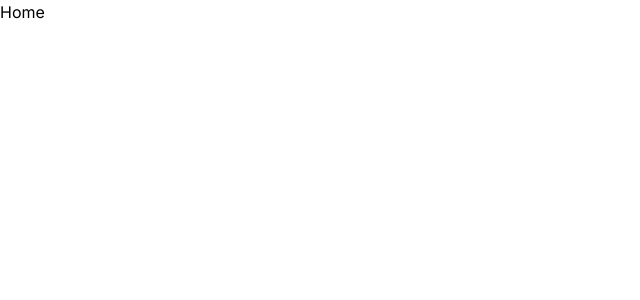
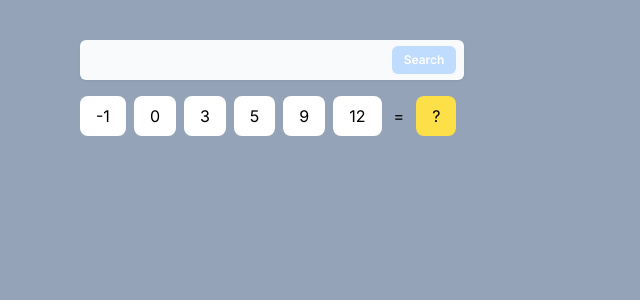
Before and after one commit to Keemluvr/find-number, a Next.js app: page / in a window 1280 px wide. Shown: the top 300 px of the page, without its empty margins (0-640 px from the left). Built offline with nearby package versions, Linux system fonts and the light colour scheme.

Commit message:
feat: add interface to search number

```diff
--- a/src/app/layout.tsx
+++ b/src/app/layout.tsx
@@ -16,7 +16,7 @@ export default function RootLayout({
 }>) {
   return (
     <html lang="en">
-      <body className={inter.className}>{children}</body>
+      <body className={`bg-slate-400 ${inter.className}`}>{children}</body>
     </html>
   );
 }
--- a/src/app/page.tsx
+++ b/src/app/page.tsx
@@ -1,6 +1,78 @@
+'use client'
+
+import { useState } from "react";
+import Input from "@/components/input-with-button";
+import binarySearch from "@/helpers/binary-search";
 
 export default function Home() {
+  const [allNumbers, setAllNumbers] = useState<Array<number>>([-1, 0, 3, 5, 9, 12])
+  const [numToFind, setNumToFind] = useState<number | null>(null)
+  const [result, setResult] = useState<number | null>(null)
+  const [showErrow, setShowError] = useState<boolean>(false)
+
+  const onChangeInputValue = (evt: React.ChangeEvent<HTMLInputElement>) => {
+    const newValue = evt.target.value
+
+    if(!newValue) {
+      setShowError(true)
+      setNumToFind(null)
+      return
+    }
+
+    setNumToFind(Number(newValue))
+    setShowError(false)
+  }
+
+  const findNumber = () => {
+    if(typeof numToFind === 'number') {
+      const result = binarySearch(allNumbers, numToFind)
+      setResult(result)
+    }
+  }
+
+  const onPressKey = (event: any) => {
+    if (event.key === 'Enter') findNumber()
+  }
+
+  const wasFound = () => result !== -1
+
   return (
-  <>Home</>
+    <main className="container">
+      <div className="py-10">
+        <Input
+          buttonLabel="Search"
+          type="number"
+          onChange={onChangeInputValue}
+          OnPressButton={findNumber}
+          onPressKey={onPressKey}
+          disableButton={!Boolean(numToFind)}
+        />
+        <div className="text-xs mt-2 text-red-600 font-semibold">
+          {showErrow ? "Number is required!" : ""}
+        </div>
+
+
+        <div className="flex gap-2 mt-4">
+          {allNumbers.map((num, index) => (
+            <p
+              key={index}
+              className={`py-2 px-4 rounded-lg ${result === index ? "bg-green-400" : "bg-white"}`}
+            >
+              {num}
+            </p>
+          ))}
+          <span className="py-2 px-1">=</span>
+          <p
+            key={result}
+            data-test-id="result-card"
+            className={`py-2 px-4 rounded-lg ${result!== null ? wasFound() ? "bg-green-400" : "bg-red-400": "bg-yellow-300"}`}>
+            {typeof result === 'number'
+              ? wasFound() ? allNumbers[result] : result
+              : "?"
+            }
+          </p>
+        </div>
+      </div>
+    </main>
   );
 }
--- /dev/null
+++ b/src/components/input-with-button/index.tsx
@@ -0,0 +1,41 @@
+type InputWithButtonProps = {
+  buttonLabel: string,
+  onChange: (ecvt: React.ChangeEvent<HTMLInputElement>) => void
+  OnPressButton: React.MouseEventHandler<HTMLButtonElement>
+  type: React.HTMLInputTypeAttribute | undefined
+  onPressKey: React.KeyboardEventHandler<HTMLInputElement>
+  disableButton: boolean
+}
+
+const InputWithButton = ({
+  buttonLabel,
+  type,
+  onChange,
+  OnPressButton,
+  onPressKey,
+  disableButton
+}: InputWithButtonProps) => {
+  return (
+    <div className="group w-72 md:w-80 lg:w-96">
+      <div className="relative flex items-center">
+        <input
+          type={type}
+          className="peer relative h-10 w-full rounded-md bg-gray-50 pl-4 pr-20 font-thin outline-none drop-shadow-sm transition-all duration-200 ease-in-out focus:bg-white focus:drop-shadow-lg"
+          onChange={(evt) => onChange(evt)}
+          onKeyDown={onPressKey}
+          data-test-id={`${buttonLabel.toLowerCase()}-input`}
+        />
+        <button
+          className="absolute right-2 h-7 w-16 rounded-md bg-blue-200 text-xs font-semibold text-white transition-all duration-200 ease-in-out group-focus-within:bg-blue-400 group-focus-within:hover:bg-blue-600"
+          onClick={OnPressButton}
+          disabled={disableButton}
+          data-test-id={`${buttonLabel.toLowerCase()}-button`}
+        >
+          {buttonLabel}
+        </button>
+      </div>
+    </div>
+  )
+}
+
+export default InputWithButton
--- a/tailwind.config.ts
+++ b/tailwind.config.ts
@@ -7,11 +7,14 @@ const config: Config = {
     "./src/app/**/*.{js,ts,jsx,tsx,mdx}",
   ],
   theme: {
-    extend: {
-      backgroundImage: {
-        "gradient-radial": "radial-gradient(var(--tw-gradient-stops))",
-        "gradient-conic":
-          "conic-gradient(from 180deg at 50% 50%, var(--tw-gradient-stops))",
+    container: {
+      center: true,
+      padding: {
+        DEFAULT: '1rem',
+        sm: '2rem',
+        lg: '4rem',
+        xl: '5rem',
+        '2xl': '6rem',
       },
     },
   },
```
